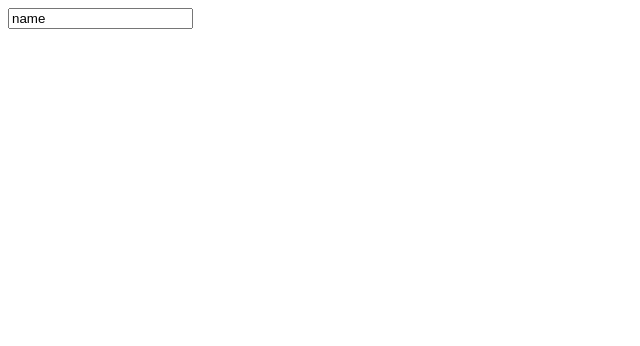
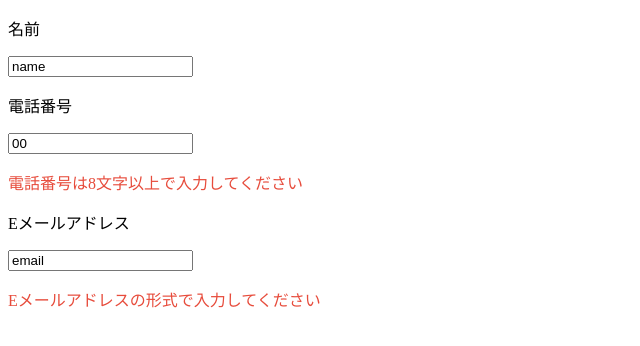
Before and after one commit to soblin/vuejs_learning, a plain HTML site: page index.html in a window 1280 px wide. Shown: the whole page, without its empty margins (0-640 px from the left). Drawn offline with nearby package versions, Linux system fonts and the light colour scheme.

Commit message:
finished chapter4-5

```diff
--- a/css/style.css
+++ b/css/style.css
@@ -12,3 +12,7 @@
     padding: 16px;
     padding: 8px 16px;
 }
+
+.error {
+    color: #e74c3c;
+}
--- a/index.html
+++ b/index.html
@@ -9,7 +9,42 @@
     </head>
     <body>
         <div id="app">
-            <input v-model="name" type="text" name="name"/>
+            <div class="form-area__name">
+                <p>名前</p>
+                <input
+                    type="text"
+                    name="name"
+                    v-model="name"
+                />
+                <p
+                    v-if="isInvalidName"
+                    class="error"
+                >名前は4文字以上で入力して下さい</p>
+            </div>
+            <div class="form-area__tel">
+                <p>電話番号</p>
+                <input
+                    type="tel"
+                    name="tel"
+                    v-model="tel"
+                />
+                <p
+                    v-if="isInvalidTel"
+                    class="error"
+                >電話番号は8文字以上で入力してください</p>
+            </div>
+            <div class="form-area__email">
+                <p>Eメールアドレス</p>
+                <input
+                    type="text"
+                    name="email"
+                    v-model="email"
+                />
+                <p
+                    v-if="isInvalidEmail"
+                    class="error"
+                >Eメールアドレスの形式で入力してください</p>
+            </div>
         </div>
         <script src="./script/script.js"></script>
     </body>
--- a/script/script.js
+++ b/script/script.js
@@ -2,7 +2,22 @@ const app = new Vue({
     el: '#app',
     data() {
         return {
-            name: 'name'
+            name: 'name',
+            email: 'email',
+            tel: '00'
         };
+    },
+    computed: {
+        isInvalidName() {
+            return this.name.length < 4;
+        },
+        isInvalidEmail() {
+            const regex = new RegExp(/^[A-Za-z0-9]{1}[A-Za-z0-9_.-]*@{1}[A-Za-z0-9_.-]{1,}\.[A-Za-z0-9]{1,}$/i);
+            return !regex.test(this.email);
+        },
+        isInvalidTel() {
+            const tel = this.tel;
+            return tel.length < 8 || isNaN(Number(tel));
+        }
     }
 });
```
